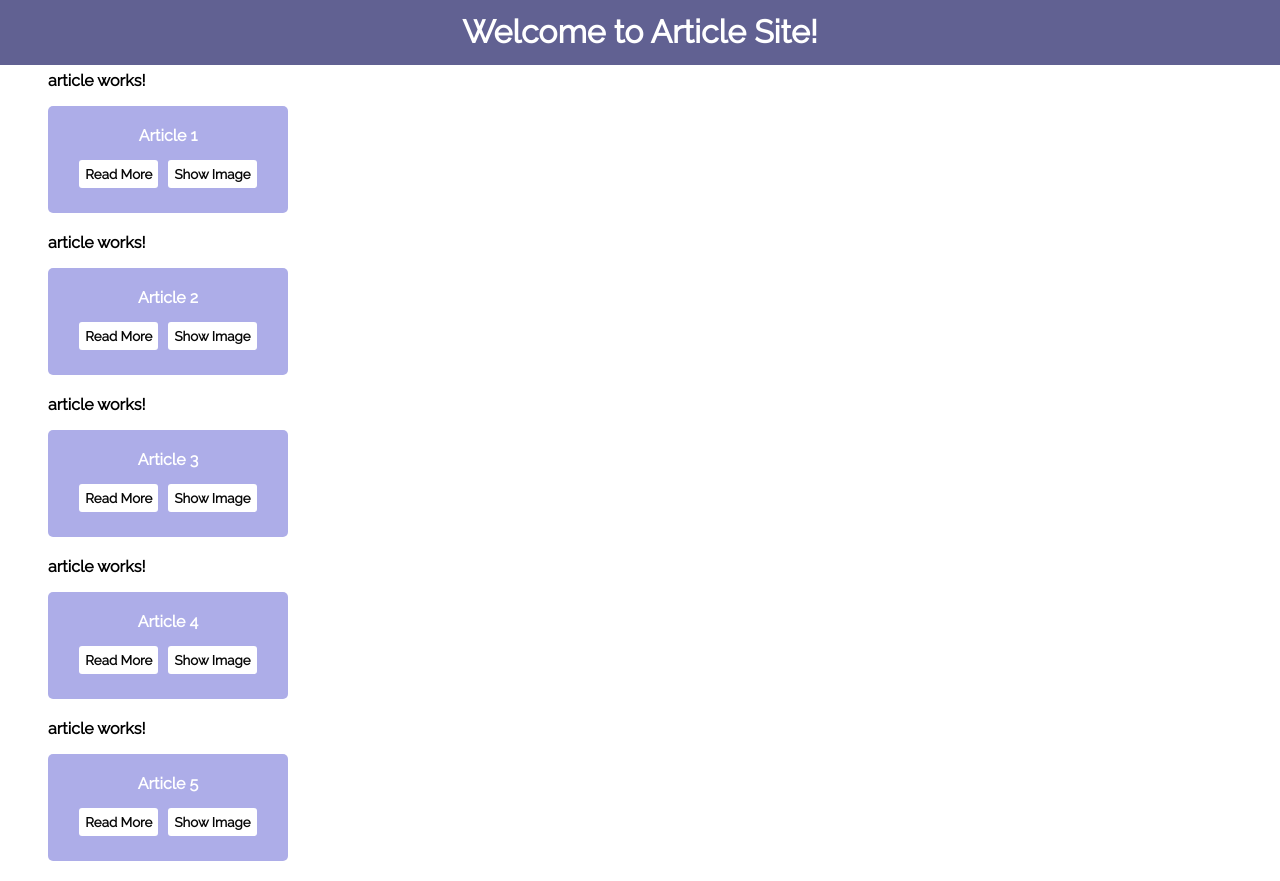
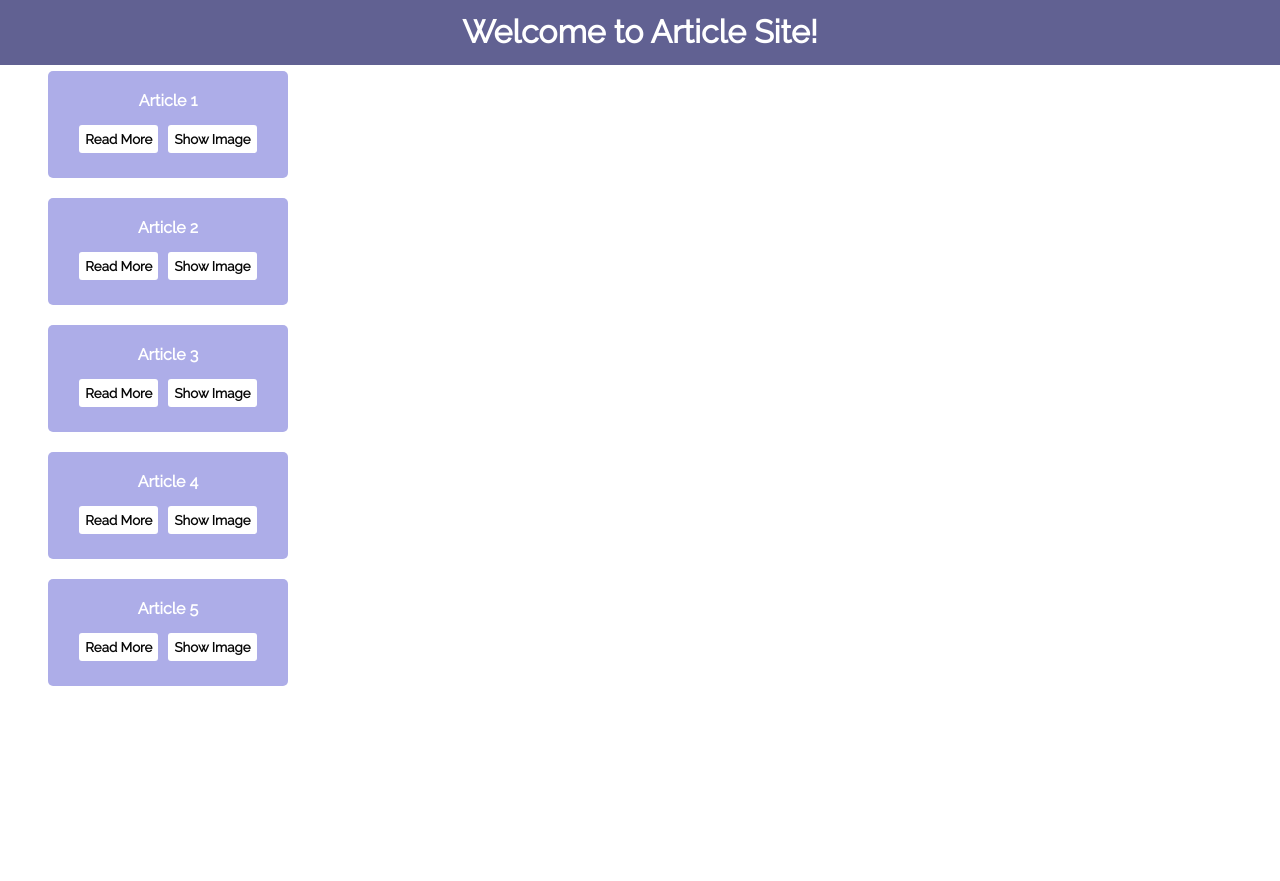
Before and after one commit to AnitaAlexieva/Angular-Course-Solutions-SoftUni, an Angular app in the folder 02.Components/articles-app2/: page / in a window 1280 px wide. After the commit the page ends 800 px from the top, so only its background shows below. Built offline with nearby package versions, Linux system fonts and the light colour scheme.

Commit message:
Remove the repeating of "Article works"

```diff
--- a/02.Components/articles-app2/src/app/article/article.component.html
+++ b/02.Components/articles-app2/src/app/article/article.component.html
@@ -1,4 +1,4 @@
-<p>article works!</p>
+
 <li>
     <div id="title">{{article.title}}</div>
     <button *ngIf="showReadMoreBtn" (click)="readMore()">Read More</button>
```
